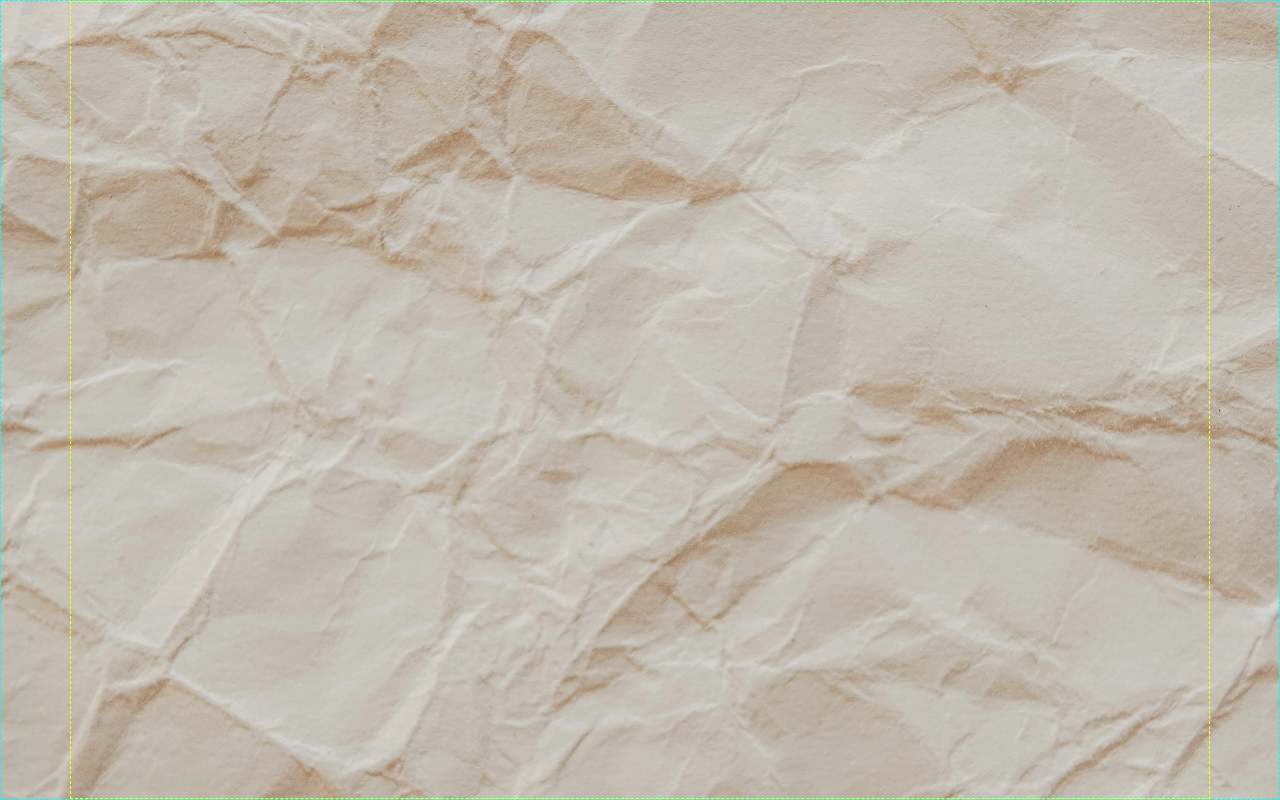
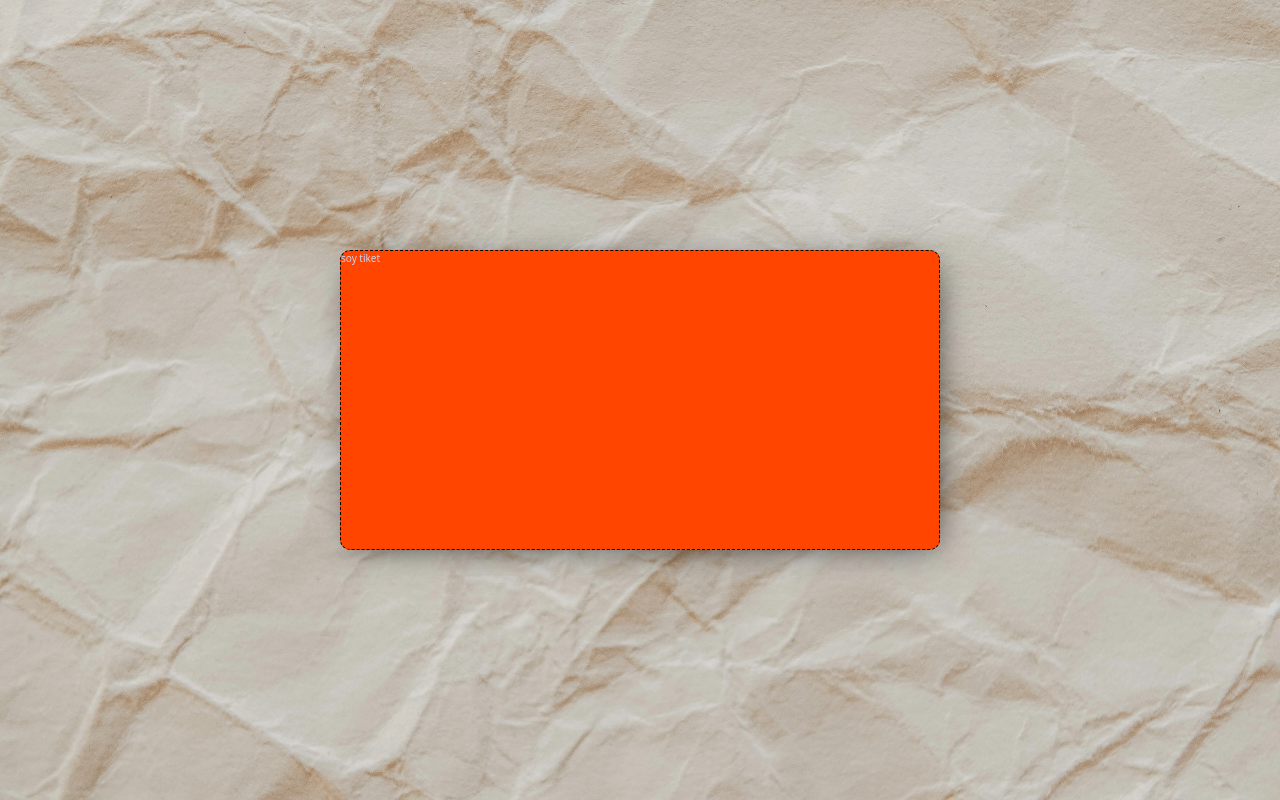
Before and after one commit to Gabriel-Arg/10-de-Julio-2022, a plain HTML site: page index.html in a window 1280 px wide. Drawn offline with nearby package versions, Linux system fonts and the light colour scheme; a web font is replaced by a local one.

Commit message:
Probando armar el primer tiket

```diff
--- a/css/compu.css
+++ b/css/compu.css
@@ -4,6 +4,9 @@
         background-color: red;
     }
 
-
+    .header_fluid .header_fluid_container .tiket {
+        height: 300px;
+        width: 60rem;
+    }
 
 }
--- a/index.html
+++ b/index.html
@@ -46,7 +46,9 @@
     <div class="container-fluid header_fluid">
         <div class="container header_fluid_container">
 
-
+            <div class="tiket">
+                soy tiket
+            </div>
 
         </div>
     </div>
--- a/scss/compilador.scss
+++ b/scss/compilador.scss
@@ -43,7 +43,7 @@ body {
 }
 
 .header_fluid {
-    border: 1px dashed cyan;
+    // border: 1px dashed cyan;
     height: 100vh;
     margin: 0;
     padding: 0;
@@ -54,13 +54,30 @@ body {
     align-items: center;
 
     .header_fluid_container {
-        border: 1px dashed yellow;
+        // border: 1px dashed yellow;
         margin: 0;
         padding: 0;
         height: 100%;
 
-        position: relative;
+        display: flex;
+        flex-direction: column;
+        justify-content: center;
+        align-items: center;
 
+        .tiket {
+            border: 1px dashed black;
+            border-radius: 10px;
+
+            background-color: orangered;
+
+            -webkit-box-shadow: 5px 5px 33px -10px rgba(0,0,0,0.75);
+            -moz-box-shadow: 5px 5px 33px -10px rgba(0,0,0,0.75);
+            box-shadow: 5px 5px 33px -10px rgba(0,0,0,0.75);
+
+
+            height: 60rem;
+            width: 300px;
+        }
 
     }
 }
```
Also changed, not shown: css/movile.css, 1 other file.
